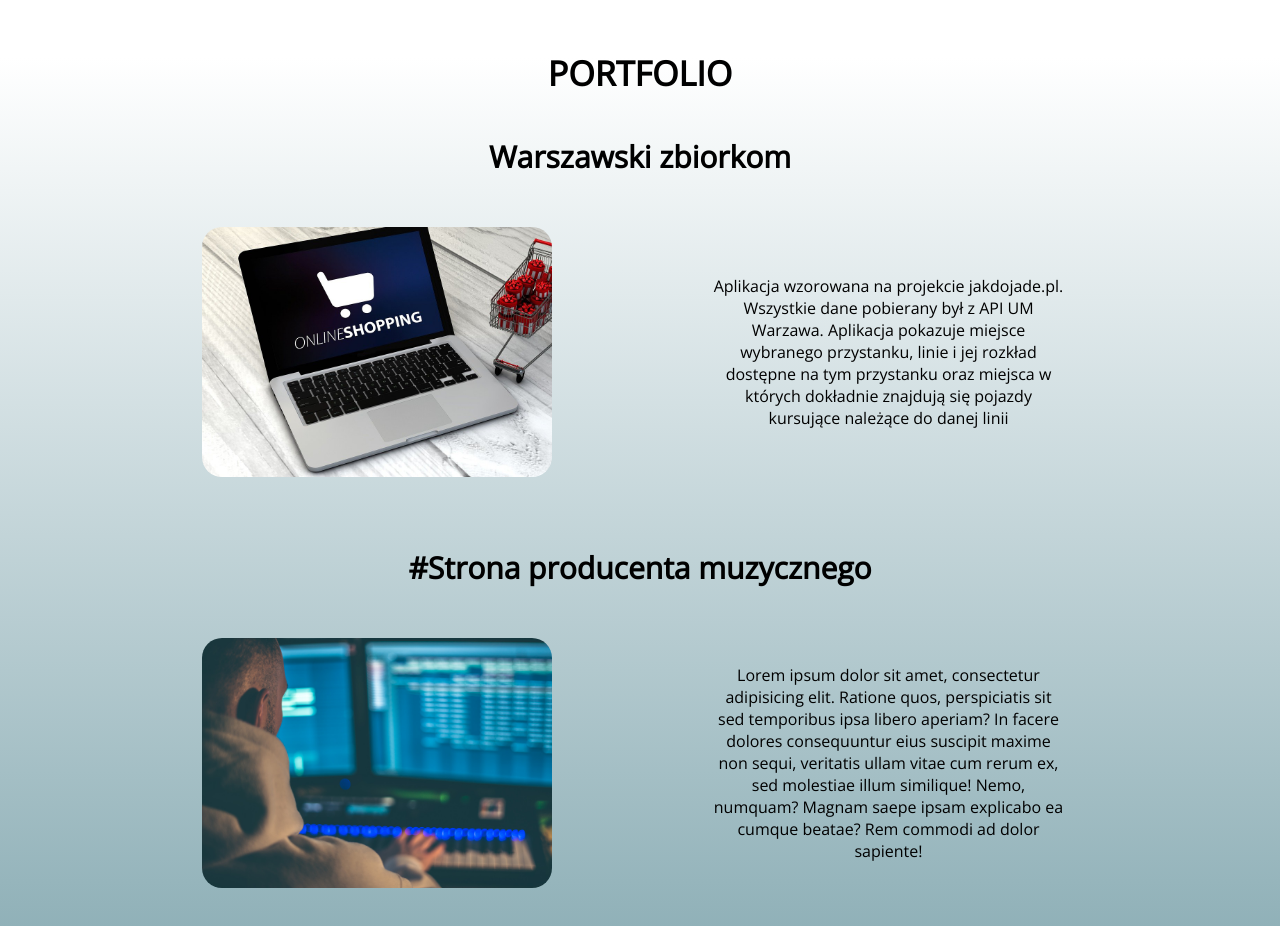
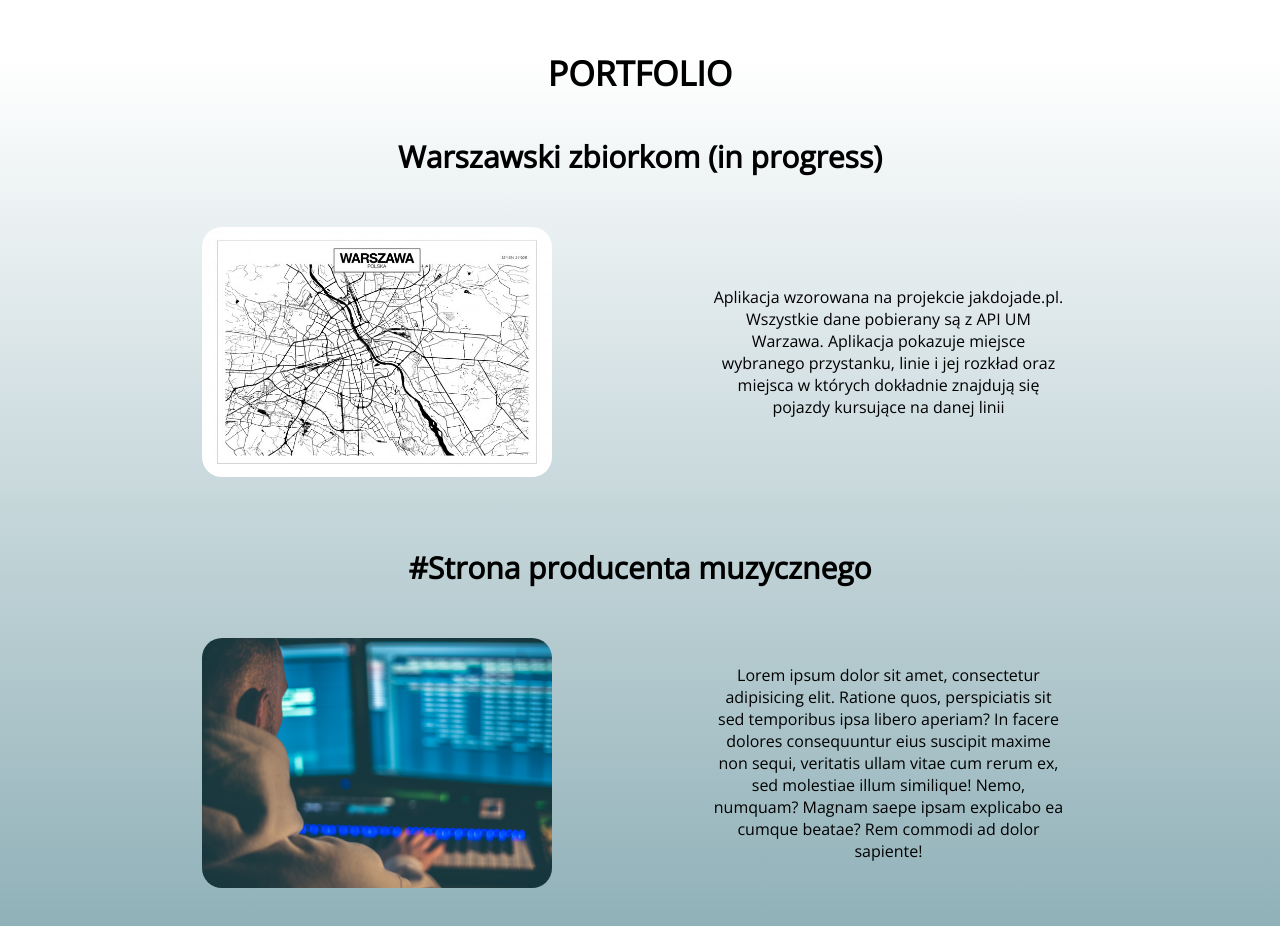
Before and after one commit to EsDawid/CodersCamp---portfolio, a plain HTML site: page index.html in a window 1280 px wide. Shown: the part 2860-3786 px from the top of the page. Drawn offline with nearby package versions, Linux system fonts and the light colour scheme.

Commit message:
ADD FIRST PROJECT IN PROGRESS

```diff
--- a/css/style.css
+++ b/css/style.css
@@ -507,8 +507,9 @@ section.portfolio> div.projectDescription> div.projectImage{
     border-radius: 20px;
     height: 200px;
 }
-section.portfolio div.shoppingPageImage{
-    background-image: url("../img/shoppingPage.jpg");
+section.portfolio div.zbiorkomImage{
+    background-image: url("../img/zbiorkom.jpg");
+    background-position: 50% 53%;
 }
 section.portfolio div.musicPageImage{
     background-image: url("../img/artist.jpg");
--- a/index.html
+++ b/index.html
@@ -92,12 +92,13 @@
         </section>
         <section class="portfolio" id="portfolio">
             <h2>portfolio</h2>
-            <h3><a href="https://hubertlegec.github.io/CodersCamp2020_WarszawskiZbiorKom/">Warszawski zbiorkom</a></h3>
+            <h3><a href="https://hubertlegec.github.io/CodersCamp2020_WarszawskiZbiorKom/">Warszawski zbiorkom (in
+                    progress)</a></h3>
             <div class="shoppingPage projectDescription">
-                <div class="shoppingPageImage projectImage"></div>
-                <p>Aplikacja wzorowana na projekcie jakdojade.pl. Wszystkie dane pobierany był z API UM Warzawa.
-                    Aplikacja pokazuje miejsce wybranego przystanku, linie i jej rozkład dostępne na tym przystanku oraz
-                    miejsca w których dokładnie znajdują się pojazdy kursujące należące do danej linii</p>
+                <div class="zbiorkomImage projectImage"></div>
+                <p>Aplikacja wzorowana na projekcie jakdojade.pl. Wszystkie dane pobierany są z API UM Warzawa.
+                    Aplikacja pokazuje miejsce wybranego przystanku, linie i jej rozkład oraz miejsca w których
+                    dokładnie znajdują się pojazdy kursujące na danej linii</p>
             </div>
             <h3><a href="#">#Strona producenta muzycznego</a></h3>
             <div class="musicPage projectDescription">
```
Also changed, not shown: img/zbiorkom.jpg (added).
